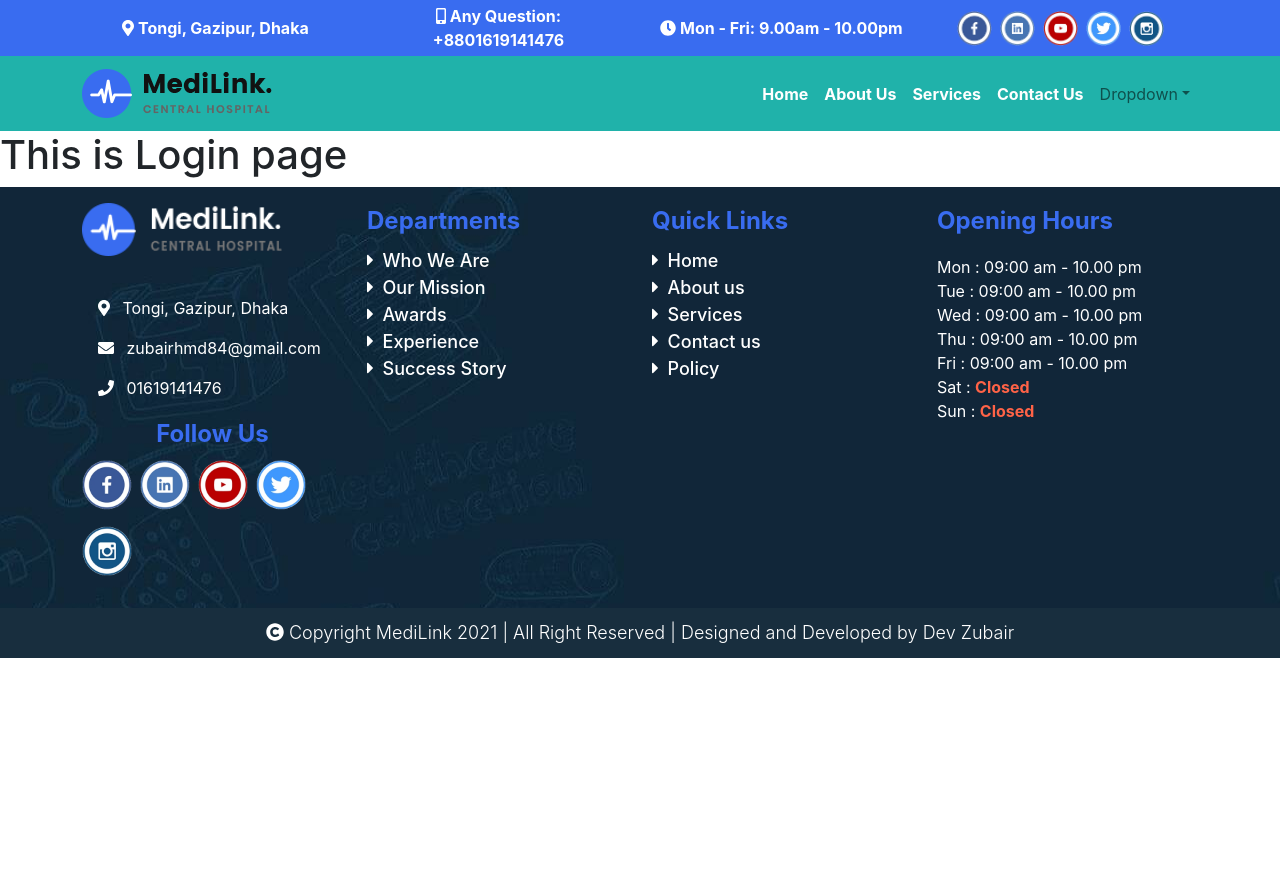
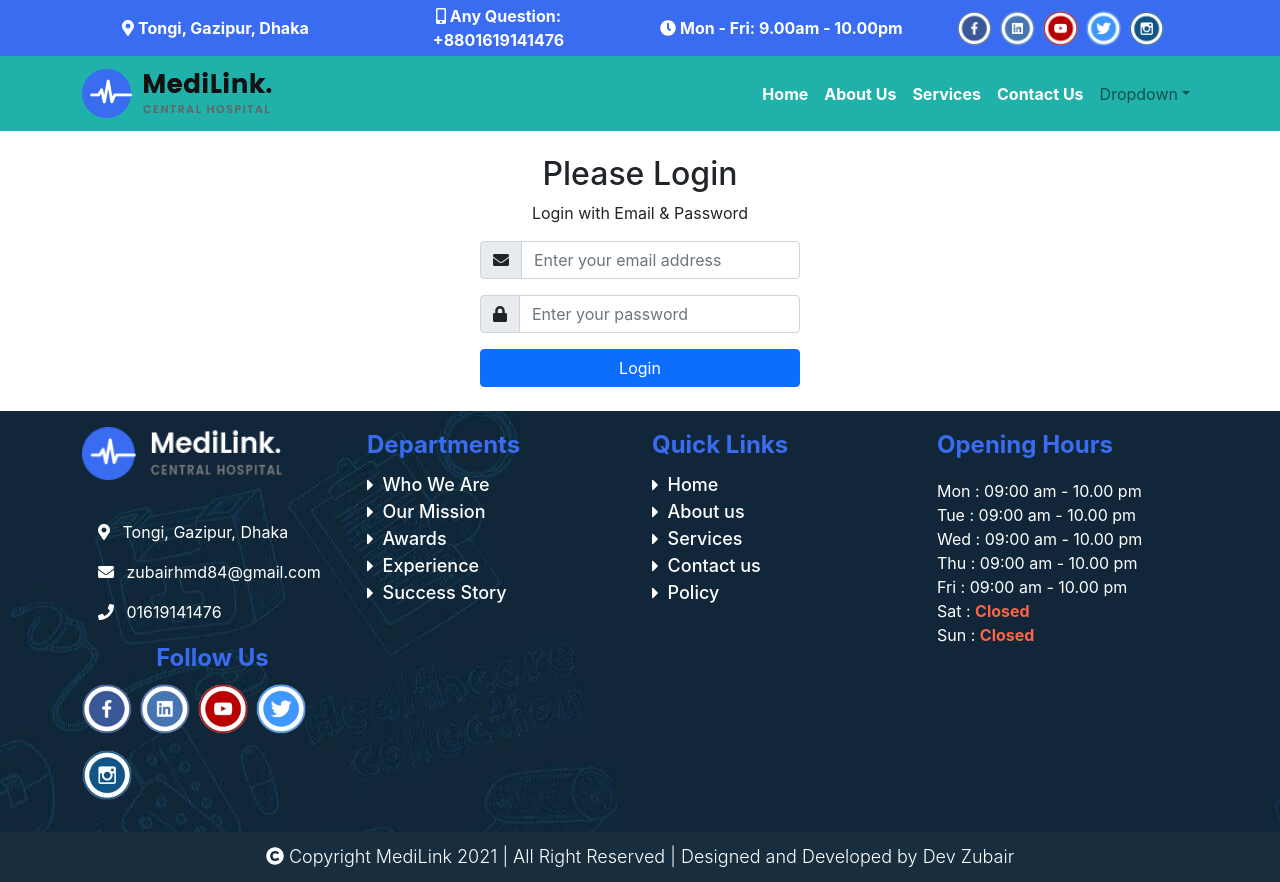
Before and after one commit to dev-zubair/dev-zubair-health-care-website, a React (Create React App) app: page /login in a window 1280 px wide. Before the commit the page ends 800 px from the top, so only its background shows below. Built offline with nearby package versions, Linux system fonts and the light colour scheme.

Commit message:
created form in the login pages

```diff
--- a/src/Pages/Home/Service/Service.css
+++ b/src/Pages/Home/Service/Service.css
@@ -6,3 +6,18 @@
 .service img {
     width: 100%;
 }
+
+.btn-style {
+    font-size: 20px;
+    font-weight: 500;
+    padding: 5px 30px;
+    color: black;
+    border: 3px solid #396cf0;
+    border-radius: 5px;
+}
+
+.btn-style:hover {
+    background-color: #396cf0;
+    color: whitesmoke;
+
+}
--- a/src/Pages/Home/Service/Service.js
+++ b/src/Pages/Home/Service/Service.js
@@ -14,7 +14,7 @@ const Service = ({ service }) => {
                 <p>{description}</p>
             </div>
             <div className="text-center">
-                <button className="btn-danger fs-5 fw-bolder p-2 w-50">View Details</button>
+                <button className="btn-style">Book An Appoingment</button>
             </div>
         </div>
     );
--- a/src/Pages/Login/Login.js
+++ b/src/Pages/Login/Login.js
@@ -1,9 +1,52 @@
 import React from 'react';
+import { Col, Form, FormControl, InputGroup, Row } from 'react-bootstrap';
+import { FontAwesomeIcon } from '@fortawesome/react-fontawesome';
+import { faEnvelope, faLock } from '@fortawesome/free-solid-svg-icons';
+import './Login.css';
+
 
 const Login = () => {
     return (
-        <div>
-            <h1>This is Login page</h1>
+        <div className="text-center my-4">
+            <h2>Please Login</h2>
+            <p className=" mt-2">Login with Email & Password</p>
+            <p className="text-danger text-center">{ }</p>
+            <div className="w-25 mx-auto">
+                <Form>
+                    <Row>
+                        <Col className="text-start">
+                            <Form.Label htmlFor="email" visuallyHidden>
+                                Your Email Address
+                            </Form.Label>
+                            <InputGroup className="mb-2">
+                                <InputGroup.Text>
+                                    <FontAwesomeIcon icon={faEnvelope}></FontAwesomeIcon>
+                                </InputGroup.Text>
+                                <FormControl type="email" autoComplete="current-email" id="email" placeholder="Enter your email address"
+                                />
+                            </InputGroup>
+                        </Col>
+                    </Row>
+                    <Row className="mt-2">
+                        <Col className="text-start">
+                            <Form.Label htmlFor="password" visuallyHidden>
+                                Your Password
+                            </Form.Label>
+                            <InputGroup className="mb-2">
+                                <InputGroup.Text>
+                                    <FontAwesomeIcon icon={faLock}></FontAwesomeIcon>
+                                </InputGroup.Text>
+                                <FormControl type="password" autoComplete="current-password" id="password" placeholder="Enter your password"
+                                />
+                            </InputGroup>
+                        </Col>
+                    </Row>
+
+                    <button type="submit" className="btn btn-primary mt-2 w-100">
+                        Login
+                    </button>
+                </Form>
+            </div>
         </div>
     );
 };
```
Also changed, not shown: src/Pages/Login/Login.css (added).
